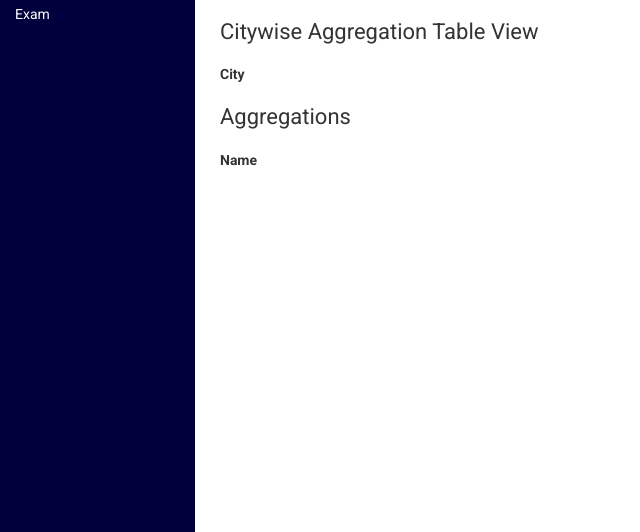
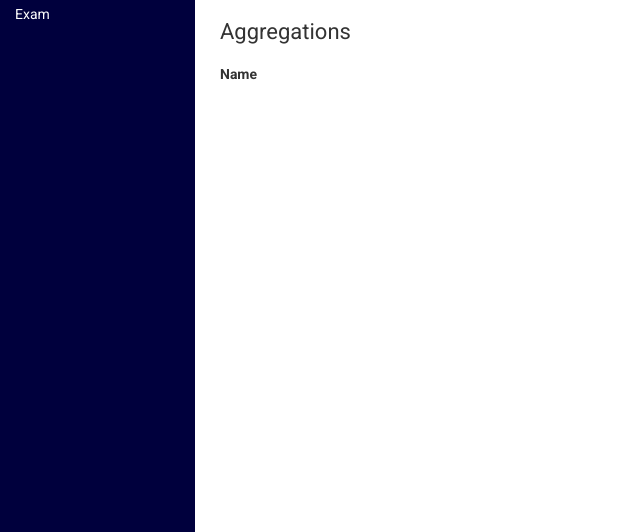
Before and after one commit to swapnil106111/Nalanda_Dashboard, a Django app: page /account/report-mastery/session in a window 1280 px wide. Shown: the part 314-846 px from the top of the page, without its empty margins (0-640 px from the left). Run offline with Django 3.2, Linux system fonts and the light colour scheme; the visitor is signed in with stand-in values (Sample User, id 1); lists and menus that the app fills with data are empty; some libraries are stand-ins or nearby versions.

Commit message:
commented the citywise usersession data change

```diff
--- a/account/templates/report-mastery.html
+++ b/account/templates/report-mastery.html
@@ -123,23 +123,23 @@
                             <tbody><!-- data rows --></tbody>
                         </table>
 
-                        {% if usersessioncode == 1%}
-                            <!-- <div class="report-content"> -->
+                        <!--{% if usersessioncode == 1%}
+                             <div class="report-content"> -->
                                 <!-- <div class="table-view report-view report-view-1"> -->
-                                    <h2 class="section-title">Citywise Aggregation Table View</h2>
+                                    <!-- <h2 class="section-title">Citywise Aggregation Table View</h2>
                                     <table id="data-table-aggregation" class="display" cellspacing="0" width="100%">
                                                 <thead>
                                                     <tr>
                                                         <th class="name-column">City</th>
-                                                        <!-- metric columns -->
+                                                         metric columns
                                                         <th class="trend-column"></th>
                                                     </tr>
                                                 </thead>
-                                                <tbody><!-- data rows --></tbody>
-                                    </table>
+                                                <tbody><data rows</tbody>
+                                    </table> -->
                                  <!-- <div> -->
-                            <!-- </div> -->
-                        {%endif%}
+                            <!-- </div>
+                        {%endif%} -->
                         <h2 class="section-title">Aggregations</h2>
                         <table id="aggregation-table" class="display" cellspacing="0" width="100%">
                             <thead>
```
